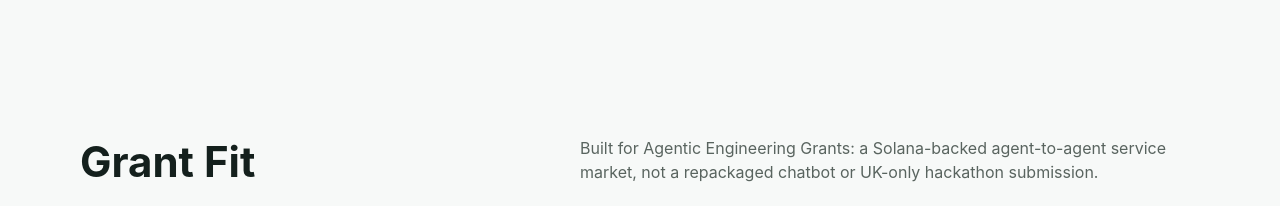
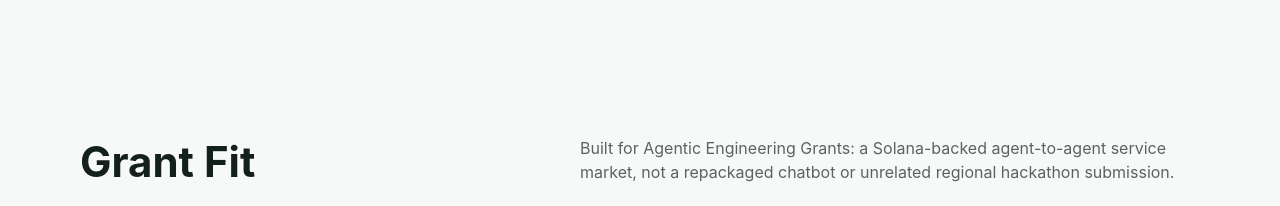
Before and after one commit to leafwithered/copymarket-agent-economy, a website: page docs/index.html in a window 1280 px wide. Shown: the part 3680-3886 px from the top of the page. Drawn offline with Linux system fonts and the light colour scheme.

Commit message:
Update index.htmlClarify grant fit wording

```diff
--- a/docs/index.html
+++ b/docs/index.html
@@ -242,7 +242,7 @@
 
       <section id="fit">
         <div class="shell">
-          <div class="section-head"><h2>Grant Fit</h2><p>Built for Agentic Engineering Grants: a Solana-backed agent-to-agent service market, not a repackaged chatbot or UK-only hackathon submission.</p></div>
+                    <div class="section-head"><h2>Grant Fit</h2><p>Built for Agentic Engineering Grants: a Solana-backed agent-to-agent service market, not a repackaged chatbot or unrelated regional hackathon submission.</p></div>
           <div class="quick-grid">
             <div class="quick-card"><b>Agent buyers</b><p>Buyer agents can request work with budget, scope, and acceptance criteria.</p></div>
             <div class="quick-card"><b>Agent sellers</b><p>Seller agents can bid, wait for funded terms, and deliver structured JSON output.</p></div>
```
